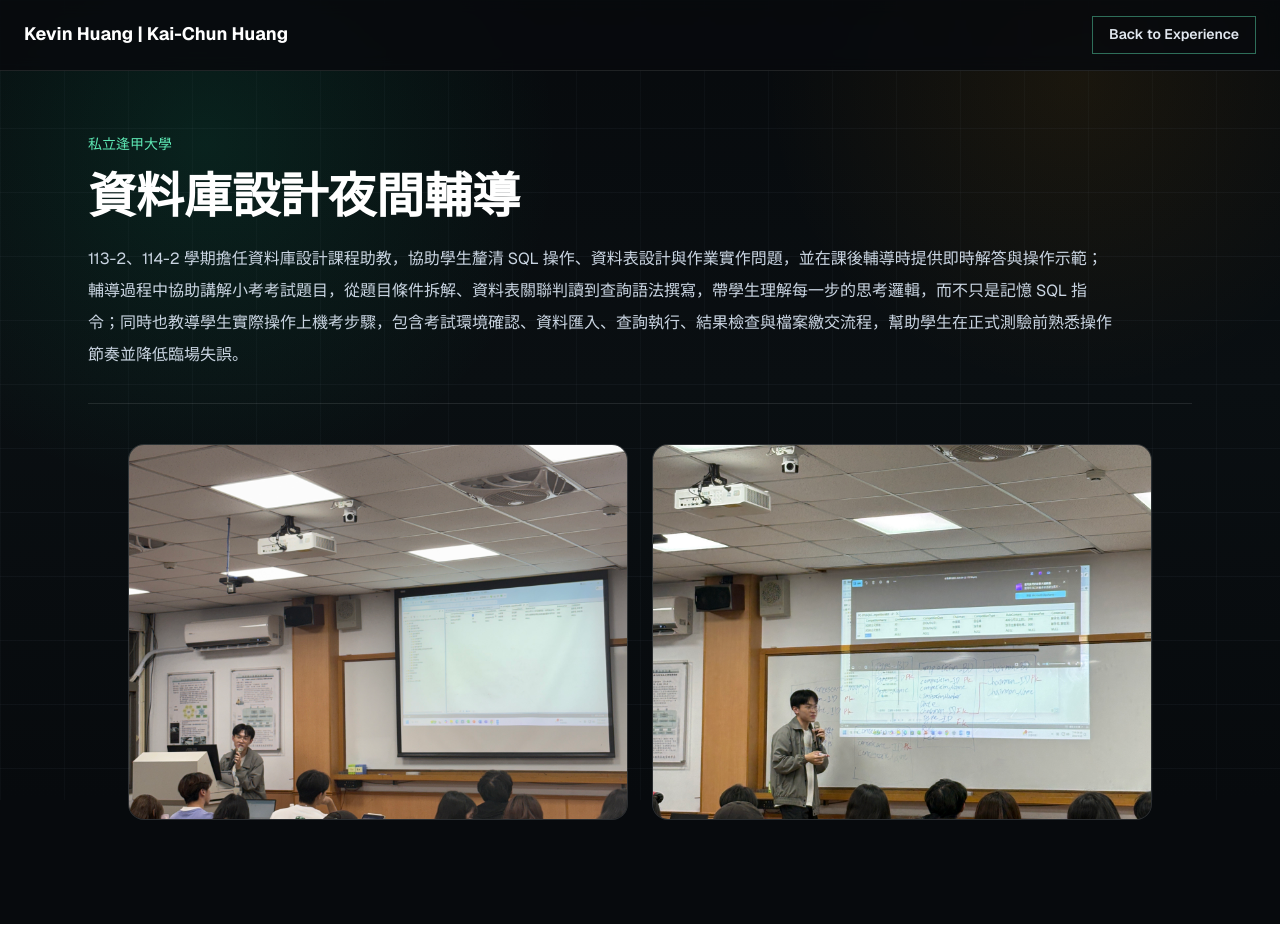
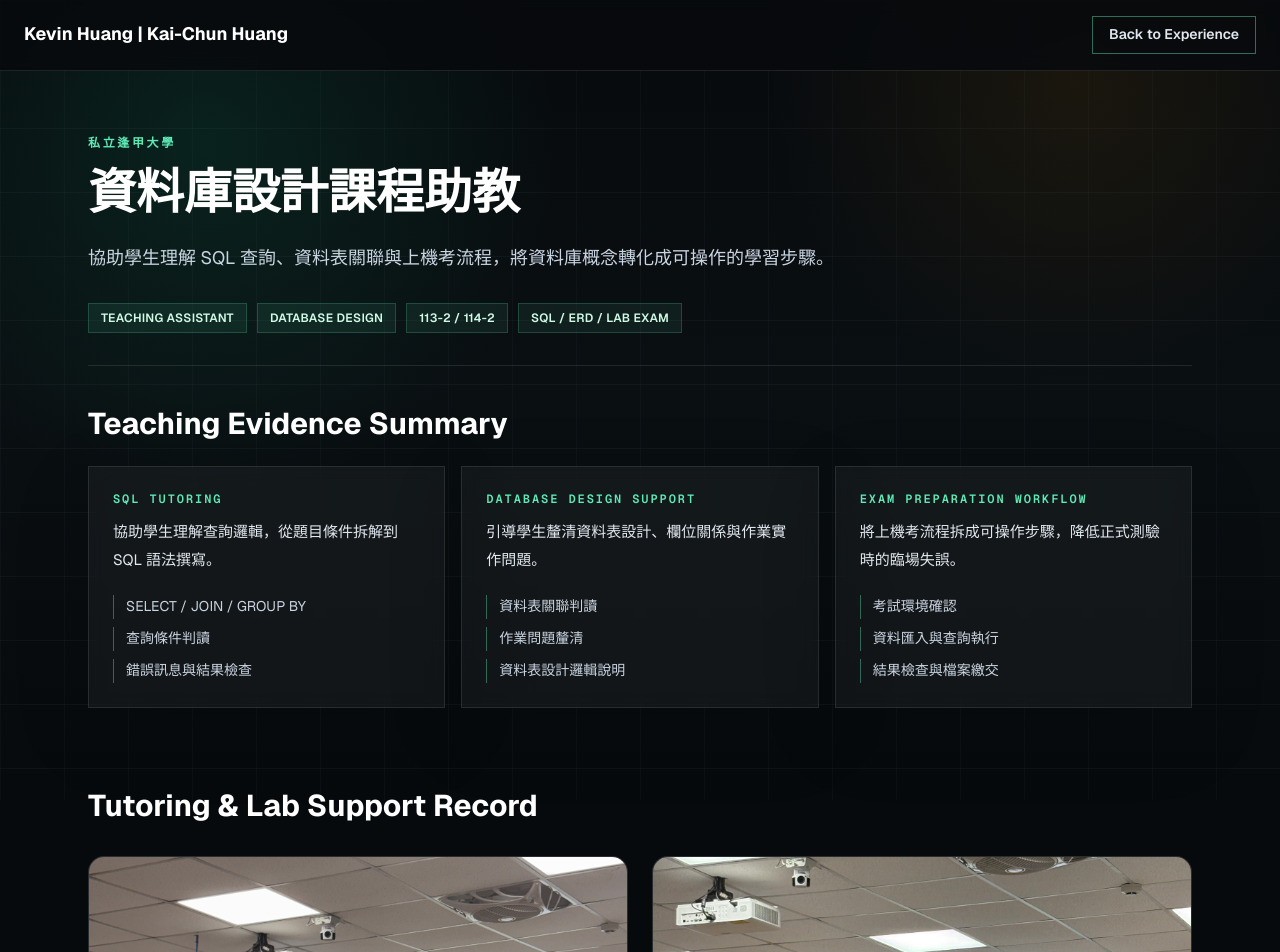
Before and after one commit to brian-kai/my-portfolio, a Next.js app: page /database-design-tutoring in a window 1280 px wide. Shown: the top 952 px of the page. Before the commit the page ends 924 px from the top, so only its background shows below. Built offline with nearby package versions, Linux system fonts and the light colour scheme.

Commit message:
Update portfolio experience pages

```diff
--- a/app/database-design-tutoring/page.tsx
+++ b/app/database-design-tutoring/page.tsx
@@ -6,14 +6,41 @@ import tutoringPhotoTwo from "../image/96339D99-F8F2-4006-966F-1B68C750CA3C.jpg"
 
 const photos = [
   {
-    title: "Database Design Tutoring Photo 1",
+    title: "課後輔導講解",
     image: tutoringPhotoOne,
     alt: "資料庫設計夜間輔導課堂講解照片",
+    description: "協助學生拆解 SQL 題目條件、資料表關聯與查詢撰寫邏輯。",
   },
   {
-    title: "Database Design Tutoring Photo 2",
+    title: "上機考操作說明",
     image: tutoringPhotoTwo,
     alt: "資料庫設計上機考操作說明照片",
+    description: "說明考試環境、資料匯入、查詢執行、結果檢查與檔案繳交流程。",
+  },
+];
+
+const proofChips = [
+  "Teaching Assistant",
+  "Database Design",
+  "113-2 / 114-2",
+  "SQL / ERD / Lab Exam",
+];
+
+const evidenceSummaries = [
+  {
+    title: "SQL Tutoring",
+    description: "協助學生理解查詢邏輯，從題目條件拆解到 SQL 語法撰寫。",
+    points: ["SELECT / JOIN / GROUP BY", "查詢條件判讀", "錯誤訊息與結果檢查"],
+  },
+  {
+    title: "Database Design Support",
+    description: "引導學生釐清資料表設計、欄位關係與作業實作問題。",
+    points: ["資料表關聯判讀", "作業問題釐清", "資料表設計邏輯說明"],
+  },
+  {
+    title: "Exam Preparation Workflow",
+    description: "將上機考流程拆成可操作步驟，降低正式測驗時的臨場失誤。",
+    points: ["考試環境確認", "資料匯入與查詢執行", "結果檢查與檔案繳交"],
   },
 ];
 
@@ -49,22 +76,76 @@ export default function DatabaseDesignTutoringPage() {
 
       <div className="relative z-10 mx-auto max-w-6xl px-6 py-12 md:py-16">
         <header className="border-b border-white/10 pb-6 md:pb-8">
-          <p className="text-sm font-medium text-emerald-300">私立逢甲大學</p>
+          <p className="font-mono text-xs font-semibold uppercase tracking-[0.22em] text-emerald-300">
+            私立逢甲大學
+          </p>
           <h1 className="mt-3 text-3xl font-black leading-tight md:text-5xl">
-            資料庫設計夜間輔導
+            資料庫設計課程助教
           </h1>
 
-          <p className="mt-4 max-w-5xl text-[15px] leading-7 text-slate-300 md:text-base md:leading-8">
-            113-2、114-2 學期擔任資料庫設計課程助教，協助學生釐清 SQL
-            操作、資料表設計與作業實作問題，並在課後輔導時提供即時解答與操作示範；輔導過程中協助講解小考考試題目，從題目條件拆解、資料表關聯判讀到查詢語法撰寫，帶學生理解每一步的思考邏輯，而不只是記憶
-            SQL
-            指令；同時也教導學生實際操作上機考步驟，包含考試環境確認、資料匯入、查詢執行、結果檢查與檔案繳交流程，幫助學生在正式測驗前熟悉操作節奏並降低臨場失誤。
+          <p className="mt-5 max-w-4xl text-base leading-8 text-slate-300 md:text-lg">
+            協助學生理解 SQL 查詢、資料表關聯與上機考流程，將資料庫概念轉化成可操作的學習步驟。
           </p>
+
+          <div className="mt-7 flex flex-wrap gap-2.5">
+            {proofChips.map((chip) => (
+              <span
+                key={chip}
+                className="border border-emerald-300/20 bg-emerald-300/[0.08] px-3 py-1.5 text-xs font-semibold uppercase tracking-wide text-emerald-100"
+              >
+                {chip}
+              </span>
+            ))}
+          </div>
         </header>
 
-        <section className="mx-auto max-w-5xl py-8 md:py-10">
+        <section className="py-8 md:py-10">
+          <div className="mb-6 max-w-3xl">
+            <h2 className="text-2xl font-bold md:text-3xl">
+              Teaching Evidence Summary
+            </h2>
+          </div>
+
+          <div className="grid gap-4 md:grid-cols-3">
+            {evidenceSummaries.map((item) => (
+              <article
+                key={item.title}
+                className="border border-white/10 bg-white/[0.045] p-5 shadow-[0_24px_80px_rgba(0,0,0,0.14)] backdrop-blur md:p-6"
+              >
+                <p className="font-mono text-xs font-semibold uppercase tracking-[0.16em] text-emerald-300">
+                  {item.title}
+                </p>
+                <p className="mt-3 text-[15px] leading-7 text-slate-200">
+                  {item.description}
+                </p>
+                <div className="mt-5 grid gap-2">
+                  {item.points.map((point) => (
+                    <div
+                      key={point}
+                      className="border-l border-emerald-300/40 pl-3 text-sm leading-6 text-slate-300"
+                    >
+                      {point}
+                    </div>
+                  ))}
+                </div>
+              </article>
+            ))}
+          </div>
+        </section>
+
+        <section className="py-8 md:py-10">
+          <div className="mb-8 max-w-3xl">
+            <h2 className="text-2xl font-bold md:text-3xl">
+              Tutoring & Lab Support Record
+            </h2>
+          </div>
+
           <ImageLightboxGallery
             items={photos}
+            actionLabel="View Photo"
+            showDescription
+            showTitle
+            variant="emerald"
             gridClassName="grid gap-5 md:grid-cols-2 md:gap-6"
             imageClassName="aspect-[4/3] w-full object-cover object-center transition duration-300 group-hover:scale-[1.02]"
             imageSizes="(min-width: 768px) 50vw, 100vw"
--- a/app/honor-student/page.tsx
+++ b/app/honor-student/page.tsx
@@ -1,36 +1,57 @@
 import Link from "next/link";
+import Image from "next/image";
 import ImageLightboxGallery from "../image-lightbox-gallery";
 
+import honorStudentCertificate from "../image/honor-student-certificate.png";
 import honorStudentPortrait from "../image/honor-student-portrait.jpg";
 import honorStudentPortraitAlt from "../image/honor-student-portrait-alt.jpg";
 
 const photos = [
   {
-    title: "Honor Student Portrait",
+    title: "Recognition Portrait",
     image: honorStudentPortrait,
     alt: "Kai-Chun Huang wearing honor student graduation regalia",
-    description: "校級榮譽學生紀念照片，作為學校肯定與畢業歷程紀錄。",
   },
   {
-    title: "Honor Student Portrait 2",
+    title: "Graduation Honor Record",
     image: honorStudentPortraitAlt,
     alt: "Kai-Chun Huang in honor student regalia posing for a portrait",
-    description: "榮譽學生紀念照，以正式形象補強作品集中的個人可信度。",
   },
+];
+
+const proofChips = [
+  "115 級榮譽學生",
+  "Feng Chia University",
+  "Academic / Service / Leadership",
 ];
 
 const details = [
   {
-    label: "Recognition",
-    value: "校級榮譽學生入選",
+    label: "Academic & Research",
+    value: "以研究發表與學術成果展現專題執行、模型應用與英文論文發表能力。",
+    evidence: [
+      "CIIE 2025 最佳論文獎",
+      "ICCCM 2026 Accepted for Presentation",
+      "NLP / LLM 研究與專題實作",
+    ],
   },
   {
-    label: "Meaning",
-    value: "作為學業表現、專題參與與校內發展歷程的綜合肯定。",
+    label: "Cross-domain Practice",
+    value: "將資料分析、AI 工具與實務問題連結，完成資料整理到成果呈現。",
+    evidence: [
+      "Google Data Analytics 學習",
+      "用電趨勢分析專題",
+      "AI workflow 與資料處理專案",
+    ],
   },
   {
-    label: "Portfolio role",
-    value: "補強研究與專案之外的學校認可紀錄，讓作品集具備更完整的履歷脈絡。",
+    label: "Leadership & Service",
+    value: "透過助教、研究助理與系學會活動經驗，呈現溝通協作與公共服務投入。",
+    evidence: [
+      "資料庫設計課程助教",
+      "國科會研究計畫助理",
+      "系學會活動組長",
+    ],
   },
 ];
 
@@ -75,16 +96,32 @@ export default function HonorStudentPage() {
         </h1>
 
         <p className="mt-5 max-w-6xl text-base leading-7 text-slate-300 [text-wrap:pretty] md:text-lg md:leading-8">
-          榮譽學生申請以三個面向呈現：學術研究與競賽成果、跨域資料分析實作，以及公共服務與領導表現。內容包含
-          CIIE 2025 最佳論文獎、ICCCM 2026 論文接受、Google Data
-          Analytics 學習、用電趨勢分析專題，以及擔任資料庫設計助教、研究助理與系學會活動組長的經驗，展現研究執行、資料處理、團隊協調與服務投入。
+          以學術研究、跨域資料分析、國際參與、專業實習與公共服務等面向獲選，作為大學階段綜合表現的代表性榮譽。
         </p>
 
-        <div className="mt-8 grid gap-4 md:grid-cols-3">
+        <div className="mt-7 flex flex-wrap gap-2.5">
+          {proofChips.map((chip) => (
+            <span
+              key={chip}
+              className="border border-emerald-300/20 bg-emerald-300/[0.08] px-3 py-1.5 text-xs font-semibold uppercase tracking-wide text-emerald-100"
+            >
+              {chip}
+            </span>
+          ))}
+        </div>
+      </section>
+
+      <section className="relative z-10 mx-auto max-w-6xl px-6 pb-16 md:pb-20">
+        <div className="mb-8 max-w-3xl">
+          <h2 className="text-2xl font-bold md:text-3xl">獲選依據與官方證明</h2>
+        </div>
+
+        <div className="grid items-stretch gap-6 lg:grid-cols-[minmax(0,0.95fr)_minmax(26rem,0.85fr)]">
+          <div className="grid h-full gap-4">
             {details.map((detail) => (
-            <div
+              <article
                 key={detail.label}
-              className="border border-white/10 bg-white/[0.06] p-4 md:p-5"
+                className="border border-white/10 bg-white/[0.045] p-5 shadow-[0_24px_80px_rgba(0,0,0,0.14)] backdrop-blur md:p-6"
               >
                 <p className="font-mono text-xs font-semibold uppercase tracking-[0.16em] text-emerald-300">
                   {detail.label}
@@ -92,12 +129,50 @@ export default function HonorStudentPage() {
                 <p className="mt-3 text-[15px] leading-7 text-slate-200">
                   {detail.value}
                 </p>
+                <div className="mt-5 grid gap-2">
+                  {detail.evidence.map((item) => (
+                    <div
+                      key={item}
+                      className="border-l border-emerald-300/40 pl-3 text-sm leading-6 text-slate-300"
+                    >
+                      {item}
                     </div>
                   ))}
+                </div>
+              </article>
+            ))}
+          </div>
+
+          <aside className="flex h-full flex-col border border-white/10 bg-white/[0.045] p-3 shadow-[0_24px_80px_rgba(0,0,0,0.16)] backdrop-blur md:p-4">
+            <div className="mb-3">
+              <p className="font-mono text-xs font-semibold uppercase tracking-[0.18em] text-emerald-300">
+                Official Certificate
+              </p>
+              <h3 className="mt-2 text-xl font-bold">逢甲大學榮譽學生證書</h3>
+            </div>
+
+            <Image
+              src={honorStudentCertificate}
+              alt="逢甲大學榮譽學生證書"
+              className="min-h-0 flex-1 bg-white object-contain"
+              priority
+              sizes="(min-width: 1024px) 38vw, calc(100vw - 48px)"
+            />
+
+            <p className="mt-3 text-sm leading-6 text-slate-400">
+              逢甲大學正式核發之榮譽學生證書，作為本頁成果佐證。
+            </p>
+          </aside>
         </div>
       </section>
 
       <section className="relative z-10 mx-auto max-w-6xl px-6 pb-16 md:pb-20">
+        <div className="mb-8 max-w-3xl">
+          <h2 className="text-2xl font-bold md:text-3xl">
+            Honor Student Visual Record
+          </h2>
+        </div>
+
         <ImageLightboxGallery
           items={photos}
           actionLabel="View Photo"
@@ -106,7 +181,6 @@ export default function HonorStudentPage() {
           imageClassName="h-full w-full object-cover object-top transition duration-300 group-hover:scale-[1.02]"
           imageSizes="(min-width: 768px) 50vw, 100vw"
           imageWrapperClassName="h-[520px] overflow-hidden border-b border-white/10 bg-slate-950/50 md:h-[680px]"
-          showDescription
           showTitle
           variant="emerald"
         />
```
Also changed, not shown: app/image/honor-student-certificate.png (added). Lines whose indentation alone changed are shown as unchanged.
